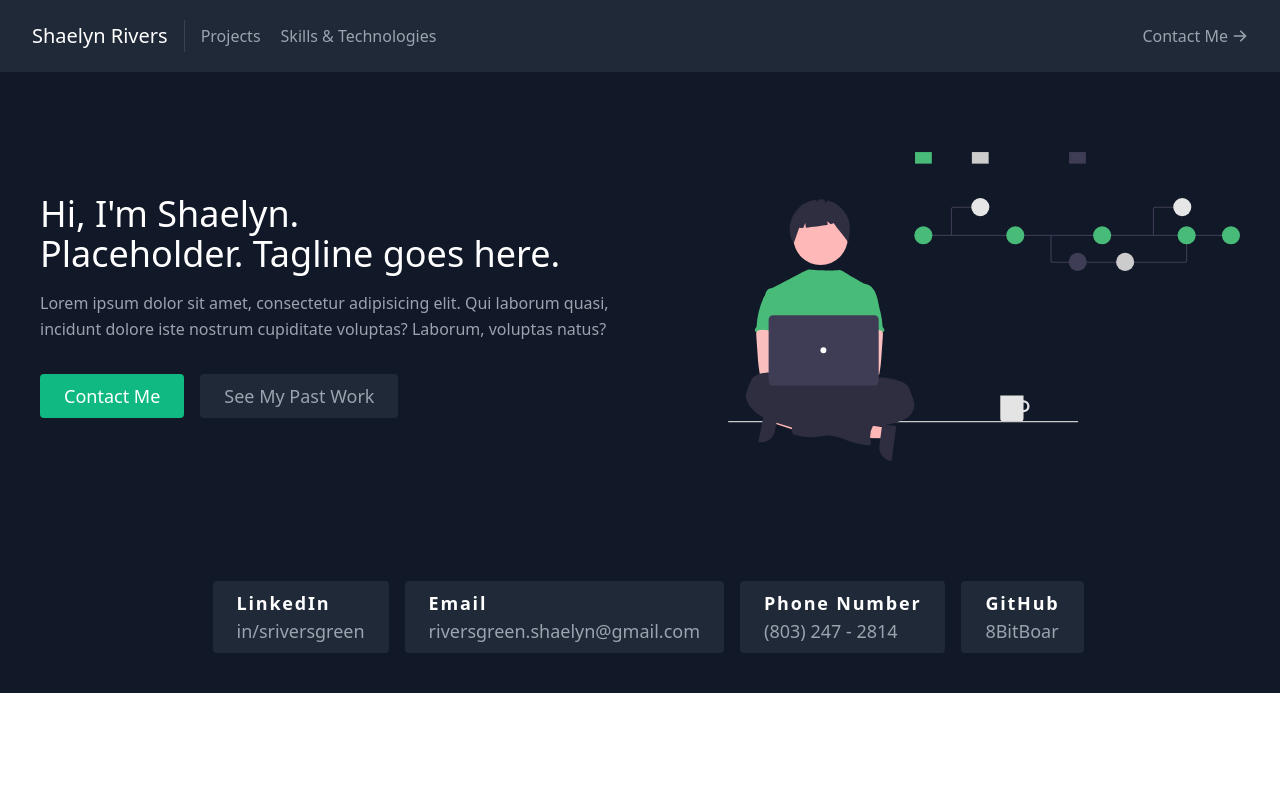
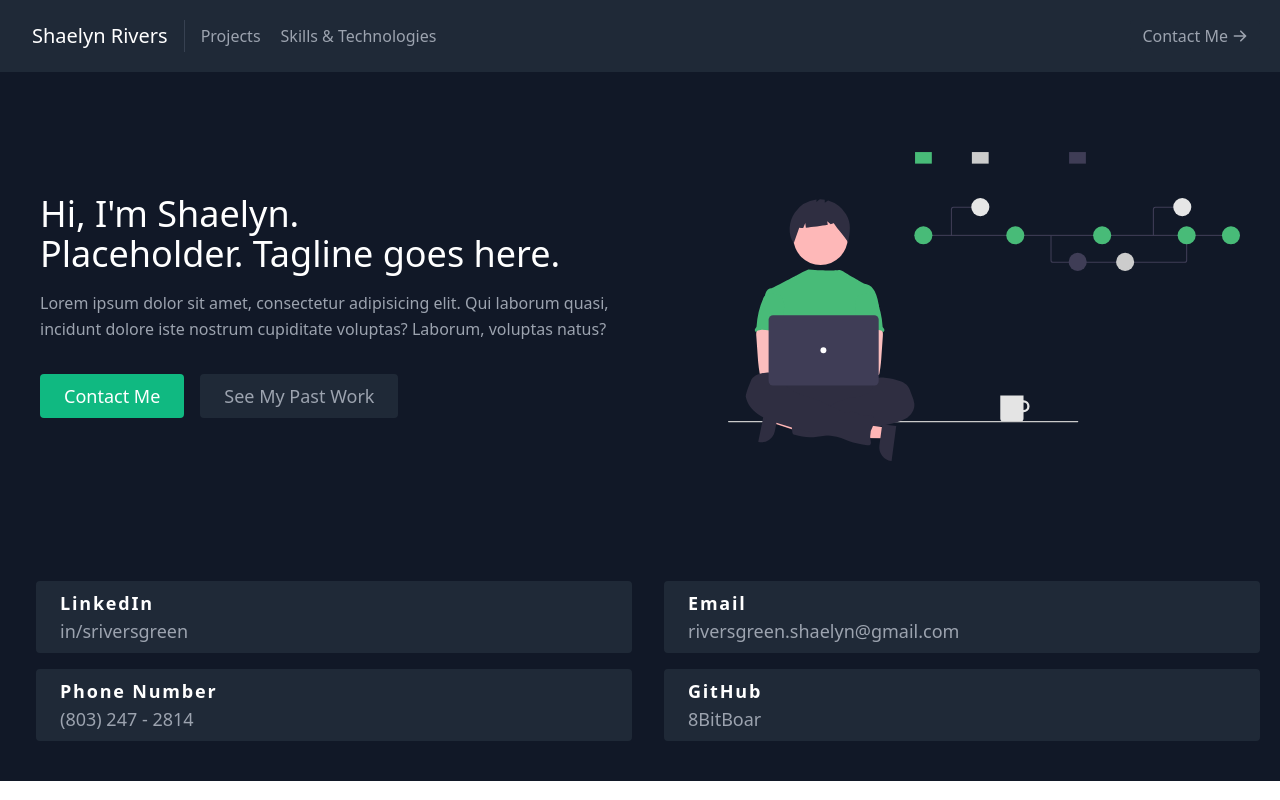
Before and after one commit to 8BitBoar/rivers-portfolio, a React (Create React App) app: page / in a window 1280 px wide. Built offline with nearby package versions, Linux system fonts and the light colour scheme.

Commit message:
testing column layout

```diff
--- a/src/components/Contact.js
+++ b/src/components/Contact.js
@@ -3,7 +3,7 @@ import React from "react";
 export default function Contact() {
     return (
         <section id="contact" className="relative">
-            <div className="container px-5 py-10 mx-auto flex justify-center">
+            <div className="container px-5 py-10 mx-auto justify-center grid grid-cols-2 gap-4">
                 <div className="ml-4 flex-col text-gray-400 bg-gray-800 border-0 py-2 px-6 focus:outline-none rounded text-lg">
                     <h2 className="title-font font-semibold text-white tracking-widest text-400">LinkedIn</h2>
                     <h2>
```
